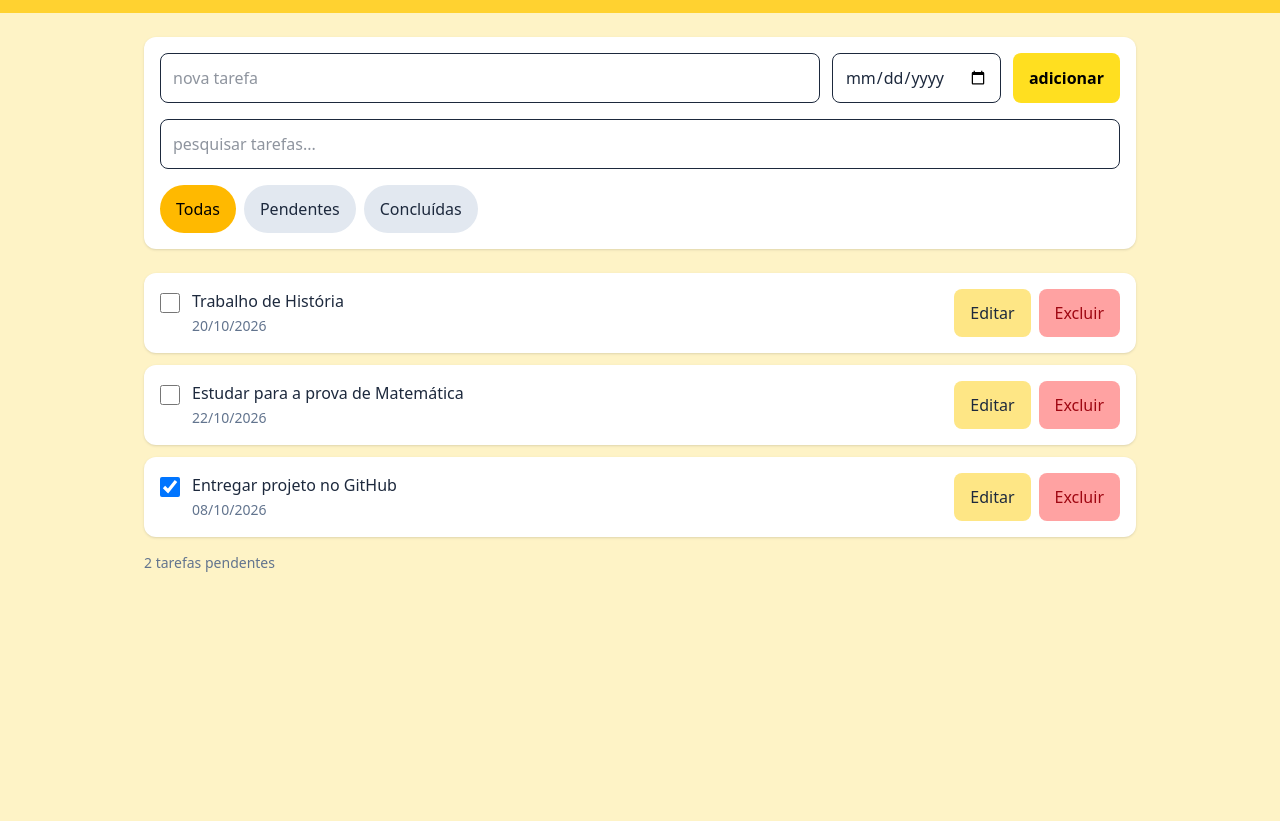
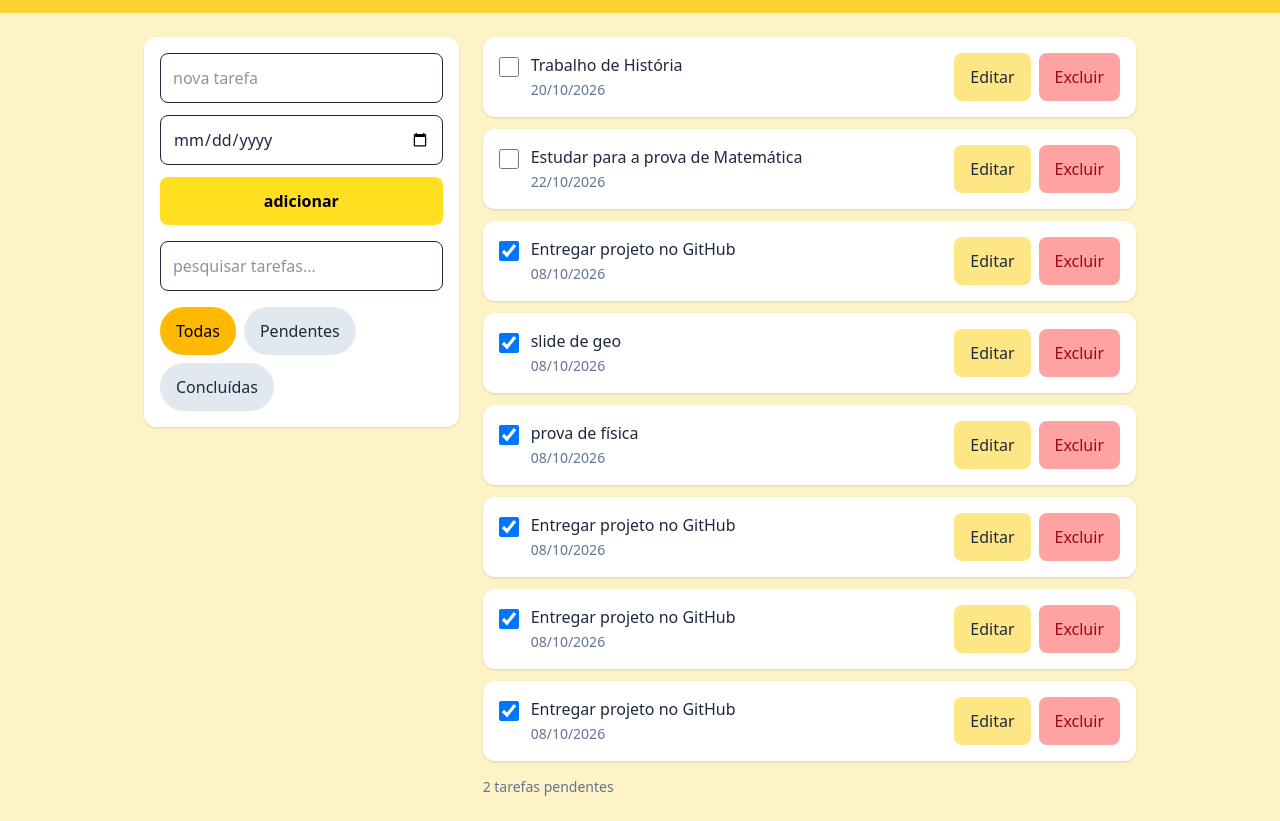
Before and after one commit to annavalentee/estodolist-tailwind, a plain HTML site: page index.html in a window 1280 px wide. Shown: the part 47-868 px from the top of the page. Before the commit the page ends 800 px from the top, so only its background shows below. Drawn offline with nearby package versions, Linux system fonts and the light colour scheme.

Commit message:
feat: melhorar a estrutura do formulário no estodolist

```diff
--- a/index.html
+++ b/index.html
@@ -18,22 +18,22 @@
     </header>
 
 
-    <main class="max-w-5xl mx-auto px-4 py-6 grid grid-cols-1 gap-6">
+    <main class="max-w-5xl mx-auto px-4 py-6 grid grid-cols-1 gap-6 lg:grid-cols-3">
         <! -- coluna 1: criar, pesquisar e filtar -- >
-        <section class="bg-white rounded-xl shadow p-4 space-y-4">
-            <form class="flex flex-col md:flex-row gap-3">
+        <section class="bg-white rounded-xl shadow p-4 space-y-4 lg:sticky lg:top-6 lg:self-start">
+            <form class="flex flex-col md:flex-row gap-3 lg:flex-col">
 
-                <input type="text" placeholder="nova tarefa" class="border rounded-lg px-3 py-3 md: flex-auto">
+                <input type="text" placeholder="nova tarefa" class="border rounded-lg px-3 py-3 md: flex-auto focus:outline-none focus:ring-2 focus:ring-amber-300">
 
-                <input type="date" class="border rounded-lg px-3 py-3">
+                <input type="date" class="border rounded-lg px-3 py-3 focus:outline-none focus:ring-2 focus:ring-amber-300">
 
-                <button type="submit" class="bg-yellow-300 text-black rounded-lg px-4 py-3 font-semibold hover:bg-amber-400">adicionar</button>
+                <button type="submit" class="bg-yellow-300 text-black rounded-lg px-4 py-3 font-semibold hover:bg-amber-400 transition duration-500">adicionar</button>
             </form>
 
-            <input type="text" placeholder="pesquisar tarefas..." class="w-full border rounded-lg px-3 py-3">
+            <input type="text" placeholder="pesquisar tarefas..." class="w-full border rounded-lg px-3 py-3 focus:outline-none focus:ring-2 focus:ring-amber-300">
             <div>
                 <!-- ADICIONA: flex gap-2 overflow-x-auto (no celular a barra de filtros rola de lado sem quebrar a página) -->
-      <div class="flex gap-2 overflow-x-auto">
+      <div class="flex gap-2 overflow-x-auto lg:flex-wrap">
         <!-- ADICIONA nos 3 filtros: px-4 py-3 rounded-full whitespace-nowrap. Ativo (Todas): bg-indigo-600 text-white. Demais: bg-slate-200 -->
         <button class="px-4 py-3 rounded-full bg-amber-400 text-black whitespace-nowrap">Todas</button>
         <button class="px-4 py-3 rounded-full bg-slate-200 whitespace-nowrap">Pendentes</button>
@@ -42,7 +42,7 @@
     </section>
 
     <!-- Coluna 2: lista de tarefas -->
-    <section>
+    <section class="lg:col-span-2">
       <!-- ADICIONA: space-y-3 (espaço entre as tarefas) -->
       <ul class="space-y-3">
         <!-- ADICIONA nos 3 <li> (repita nos 3): bg-white rounded-xl shadow p-4 flex flex-col gap-3 -->
@@ -92,6 +92,71 @@
             <button class="flex-1 px-4 py-3 rounded-lg bg-red-300 text-red-800">Excluir</button>
           </div>
         </li>
+        <li class="bg-white rounded-xl shadow p-4 flex flex-col md:flex-row md:justify-between gap-3">
+          <label class="flex items-start gap-3">
+            <input type="checkbox" checked class="mt-1 w-5 h-5">
+            <span>
+              <span class="block font-medium">slide de geo</span>
+              <span class="text-sm text-slate-500">08/10/2026</span>
+            </span>
+          </label>
+          <div class="flex gap-2">
+            <button class="flex-1 px-4 py-3 rounded-lg bg-amber-200">Editar</button>
+            <button class="flex-1 px-4 py-3 rounded-lg bg-red-300 text-red-800">Excluir</button>
+          </div>
+        </li>
+        <li class="bg-white rounded-xl shadow p-4 flex flex-col md:flex-row md:justify-between gap-3">
+          <label class="flex items-start gap-3">
+            <input type="checkbox" checked class="mt-1 w-5 h-5">
+            <span>
+              <span class="block font-medium">prova de física</span>
+              <span class="text-sm text-slate-500">08/10/2026</span>
+            </span>
+          </label>
+          <div class="flex gap-2">
+            <button class="flex-1 px-4 py-3 rounded-lg bg-amber-200">Editar</button>
+            <button class="flex-1 px-4 py-3 rounded-lg bg-red-300 text-red-800">Excluir</button>
+          </div>
+        </li>
+        <li class="bg-white rounded-xl shadow p-4 flex flex-col md:flex-row md:justify-between gap-3">
+          <label class="flex items-start gap-3">
+            <input type="checkbox" checked class="mt-1 w-5 h-5">
+            <span>
+              <span class="block font-medium">Entregar projeto no GitHub</span>
+              <span class="text-sm text-slate-500">08/10/2026</span>
+            </span>
+          </label>
+          <div class="flex gap-2">
+            <button class="flex-1 px-4 py-3 rounded-lg bg-amber-200">Editar</button>
+            <button class="flex-1 px-4 py-3 rounded-lg bg-red-300 text-red-800">Excluir</button>
+          </div>
+        </li>
+        <li class="bg-white rounded-xl shadow p-4 flex flex-col md:flex-row md:justify-between gap-3">
+          <label class="flex items-start gap-3">
+            <input type="checkbox" checked class="mt-1 w-5 h-5">
+            <span>
+              <span class="block font-medium">Entregar projeto no GitHub</span>
+              <span class="text-sm text-slate-500">08/10/2026</span>
+            </span>
+          </label>
+          <div class="flex gap-2">
+            <button class="flex-1 px-4 py-3 rounded-lg bg-amber-200">Editar</button>
+            <button class="flex-1 px-4 py-3 rounded-lg bg-red-300 text-red-800">Excluir</button>
+          </div>
+        </li>
+        <li class="bg-white rounded-xl shadow p-4 flex flex-col md:flex-row md:justify-between gap-3">
+          <label class="flex items-start gap-3">
+            <input type="checkbox" checked class="mt-1 w-5 h-5">
+            <span>
+              <span class="block font-medium">Entregar projeto no GitHub</span>
+              <span class="text-sm text-slate-500">08/10/2026</span>
+            </span>
+          </label>
+          <div class="flex gap-2">
+            <button class="flex-1 px-4 py-3 rounded-lg bg-amber-200">Editar</button>
+            <button class="flex-1 px-4 py-3 rounded-lg bg-red-300 text-red-800">Excluir</button>
+          </div>
+        </li>
       </ul>
 
       <!-- ADICIONA: mt-4 text-sm text-slate-500 -->
```
Also changed, not shown: docs/Captura de tela 2026-10-22 145722.png (added), docs/Captura de tela 2026-10-22 145822.png (added), docs/Captura de tela 2026-10-22 151228.png (added).
